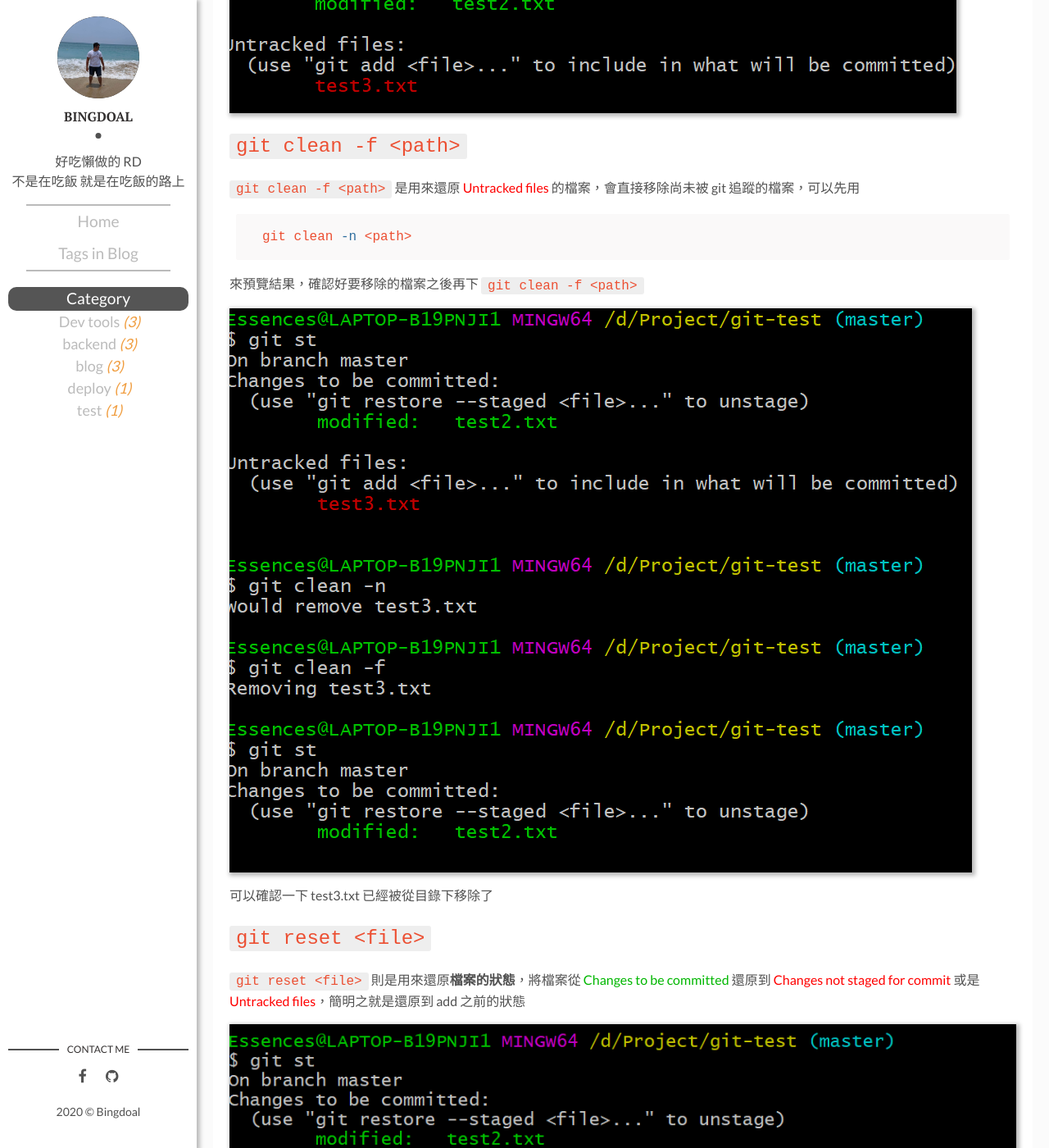
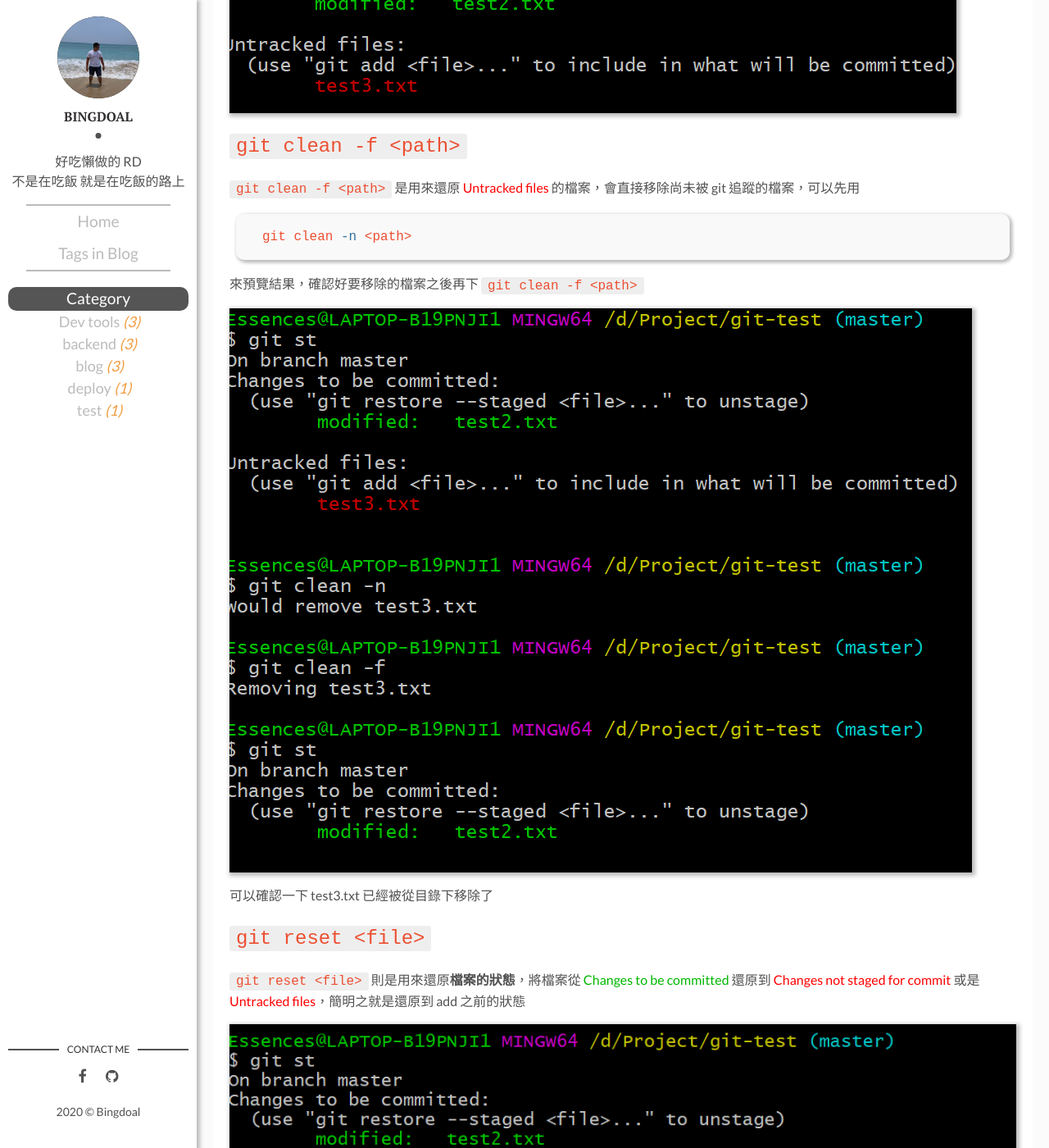
Before and after one commit to Bingdoal/bingdoal.github.io, a Jekyll site: the page built from _posts/2020-11-10-git-for-recover-file.md, in a window 1280 px wide and 1400 px high, scrolled down 1720 px. Shown: the whole window at 82% size. Built offline with Jekyll 4.4.1, drawn with Linux system fonts in a browser that asks for light colours; comment, search, counter and statistics services are not loaded.

Commit message:
fix: adjust code snippet style

```diff
--- a/assets/css/main.css
+++ b/assets/css/main.css
@@ -438,9 +438,10 @@ template {
 
 .highlight {
     background-color     : #faf9f9;
-    -webkit-border-radius: 3px;
-    border-radius        : 3px;
+    -webkit-border-radius: 10px;
+    border-radius        : 10px;
     margin               : 0;
+    box-shadow: 2px 2px 5px 0px #bbb;
 }
 
 .highlighter-rouge {
```
